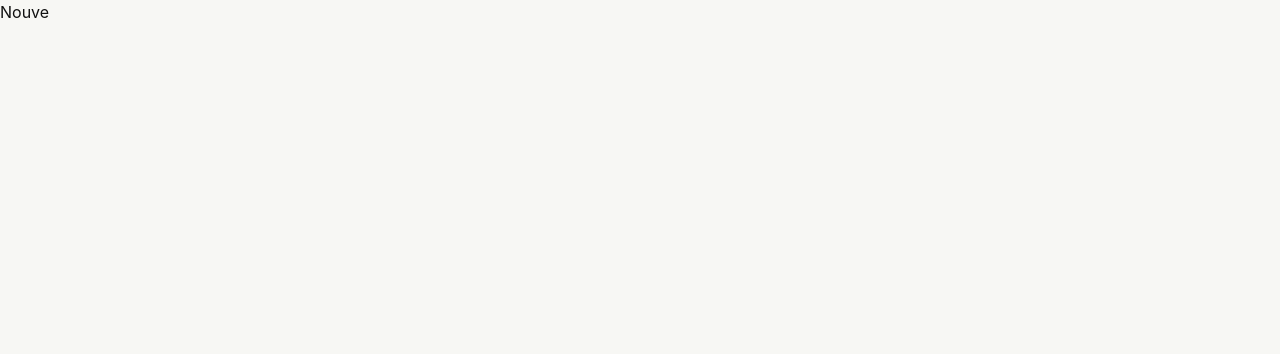
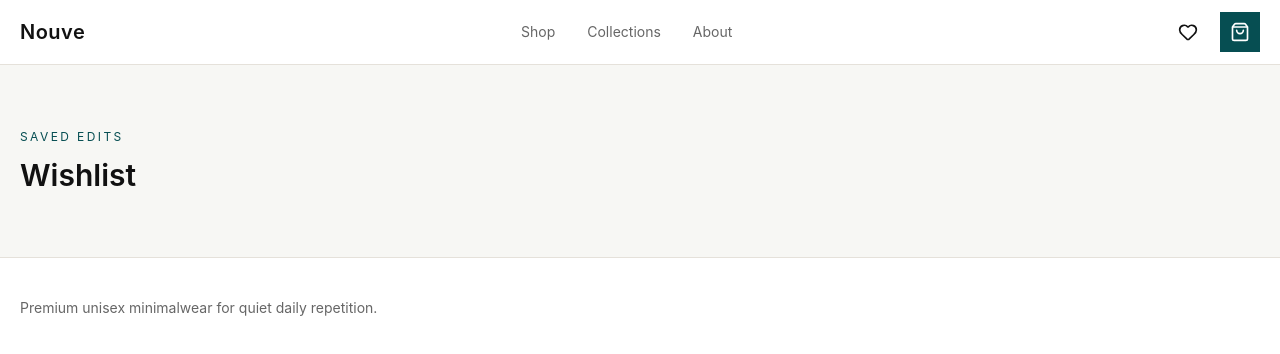
Before and after one commit to JJonyeok2/nouve, a React (Vite) app: page /wishlist in a window 1280 px wide. Shown: the top 354 px of the page. Built offline with nearby package versions, Linux system fonts and the light colour scheme.

Commit message:
feat: add routing and app layouts

```diff
--- a/src/app/App.tsx
+++ b/src/app/App.tsx
@@ -1,3 +1,8 @@
+import { RouterProvider } from 'react-router-dom';
+import { createAppRouter } from './router/routes';
+
+const router = createAppRouter();
+
 export function App() {
-  return <div>Nouve</div>;
+  return <RouterProvider router={router} />;
 }
--- a/src/app/main.tsx
+++ b/src/app/main.tsx
@@ -1,10 +1,13 @@
 import { StrictMode } from 'react';
 import { createRoot } from 'react-dom/client';
 import { App } from './App';
+import { AppProviders } from './providers/AppProviders';
 import '../styles/globals.css';
 
 createRoot(document.getElementById('root')!).render(
   <StrictMode>
-    <App />
+    <AppProviders>
+      <App />
+    </AppProviders>
   </StrictMode>,
 );
--- /dev/null
+++ b/src/app/providers/AppProviders.tsx
@@ -0,0 +1,22 @@
+import { QueryClient, QueryClientProvider } from '@tanstack/react-query';
+import type { ReactNode } from 'react';
+import { useState } from 'react';
+
+type AppProvidersProps = {
+  children: ReactNode;
+};
+
+export function AppProviders({ children }: AppProvidersProps) {
+  const [queryClient] = useState(
+    () =>
+      new QueryClient({
+        defaultOptions: {
+          queries: {
+            staleTime: 1000 * 60,
+          },
+        },
+      }),
+  );
+
+  return <QueryClientProvider client={queryClient}>{children}</QueryClientProvider>;
+}
--- /dev/null
+++ b/src/app/router/RoutePlaceholders.tsx
@@ -0,0 +1,23 @@
+export function PageHeading({ eyebrow, title }: { eyebrow?: string; title: string }) {
+  return (
+    <section className="mx-auto max-w-7xl px-5 py-16">
+      {eyebrow ? (
+        <p className="text-xs uppercase tracking-[0.2em] text-[var(--color-primary)]">
+          {eyebrow}
+        </p>
+      ) : null}
+      <h1 className="mt-3 text-3xl font-semibold">{title}</h1>
+    </section>
+  );
+}
+
+export function AdminHeading({ title }: { title: string }) {
+  return (
+    <section>
+      <p className="text-xs uppercase tracking-[0.2em] text-[var(--color-text-secondary)]">
+        Operations
+      </p>
+      <h1 className="mt-2 text-3xl font-semibold">{title}</h1>
+    </section>
+  );
+}
--- /dev/null
+++ b/src/app/router/routes.tsx
@@ -0,0 +1,40 @@
+import type { RouteObject } from 'react-router-dom';
+import { createBrowserRouter } from 'react-router-dom';
+import { AdminLayout } from '../../components/layout/AdminLayout';
+import { CustomerLayout } from '../../components/layout/CustomerLayout';
+import { AdminHeading, PageHeading } from './RoutePlaceholders';
+
+export const routes: RouteObject[] = [
+  {
+    element: <CustomerLayout />,
+    children: [
+      { element: <PageHeading eyebrow="Season edit" title="Home" />, path: '/' },
+      { element: <PageHeading eyebrow="Catalog" title="Products" />, path: '/products' },
+      {
+        element: <PageHeading eyebrow="Product detail" title="Product Detail" />,
+        path: '/products/:productId',
+      },
+      { element: <PageHeading eyebrow="Shopping bag" title="Cart" />, path: '/cart' },
+      { element: <PageHeading eyebrow="Secure mock flow" title="Checkout" />, path: '/checkout' },
+      {
+        element: <PageHeading eyebrow="Order complete" title="Order Complete" />,
+        path: '/order-complete',
+      },
+      { element: <PageHeading eyebrow="Saved edits" title="Wishlist" />, path: '/wishlist' },
+    ],
+  },
+  {
+    element: <AdminLayout />,
+    path: '/admin',
+    children: [
+      { element: <AdminHeading title="Dashboard" />, index: true },
+      { element: <AdminHeading title="Products" />, path: 'products' },
+      { element: <AdminHeading title="Orders" />, path: 'orders' },
+      { element: <AdminHeading title="Inventory" />, path: 'inventory' },
+    ],
+  },
+];
+
+export function createAppRouter() {
+  return createBrowserRouter(routes);
+}
--- /dev/null
+++ b/src/components/layout/AdminLayout.tsx
@@ -0,0 +1,47 @@
+import { BarChart3, Boxes, Package, ReceiptText } from 'lucide-react';
+import { NavLink, Outlet } from 'react-router-dom';
+
+const adminLinks = [
+  { icon: BarChart3, label: 'Dashboard', to: '/admin' },
+  { icon: Package, label: 'Products', to: '/admin/products' },
+  { icon: ReceiptText, label: 'Orders', to: '/admin/orders' },
+  { icon: Boxes, label: 'Inventory', to: '/admin/inventory' },
+];
+
+export function AdminLayout() {
+  return (
+    <div className="grid min-h-screen bg-[#f4f3ef] text-[var(--color-text-primary)] md:grid-cols-[240px_1fr]">
+      <aside className="border-r border-[var(--color-border)] bg-white">
+        <div className="border-b border-[var(--color-border)] px-5 py-5">
+          <p className="text-xs uppercase tracking-[0.2em] text-[var(--color-text-secondary)]">
+            Nouve
+          </p>
+          <p className="mt-1 text-lg font-semibold">Admin</p>
+        </div>
+        <nav aria-label="Admin navigation" className="grid gap-1 p-3">
+          {adminLinks.map(({ icon: Icon, label, to }) => (
+            <NavLink
+              className={({ isActive }) =>
+                [
+                  'flex items-center gap-3 px-3 py-2.5 text-sm transition',
+                  isActive
+                    ? 'bg-[var(--color-primary-soft)] text-[var(--color-primary)]'
+                    : 'text-[var(--color-text-secondary)] hover:bg-[#f6f4ef] hover:text-[var(--color-text-primary)]',
+                ].join(' ')
+              }
+              end={to === '/admin'}
+              key={label}
+              to={to}
+            >
+              <Icon aria-hidden="true" size={18} />
+              {label}
+            </NavLink>
+          ))}
+        </nav>
+      </aside>
+      <main className="min-w-0 p-5 md:p-8">
+        <Outlet />
+      </main>
+    </div>
+  );
+}
--- /dev/null
+++ b/src/components/layout/CustomerLayout.tsx
@@ -0,0 +1,61 @@
+import { Heart, ShoppingBag } from 'lucide-react';
+import { Link, NavLink, Outlet } from 'react-router-dom';
+
+const customerLinks = [
+  { label: 'Shop', to: '/products' },
+  { label: 'Collections', to: '/' },
+  { label: 'About', to: '/' },
+];
+
+export function CustomerLayout() {
+  return (
+    <div className="min-h-screen bg-[var(--color-page)] text-[var(--color-text-primary)]">
+      <header className="sticky top-0 z-10 border-b border-[var(--color-border)] bg-white/95 backdrop-blur">
+        <div className="mx-auto flex h-16 max-w-7xl items-center justify-between px-5">
+          <Link className="text-xl font-semibold tracking-wide" to="/">
+            Nouve
+          </Link>
+          <nav aria-label="Primary navigation" className="hidden items-center gap-8 md:flex">
+            {customerLinks.map((link) => (
+              <NavLink
+                className={({ isActive }) =>
+                  isActive
+                    ? 'text-sm font-medium text-[var(--color-primary)]'
+                    : 'text-sm text-[var(--color-text-secondary)] hover:text-[var(--color-text-primary)]'
+                }
+                key={link.label}
+                to={link.to}
+              >
+                {link.label}
+              </NavLink>
+            ))}
+          </nav>
+          <div className="flex items-center gap-3">
+            <Link
+              aria-label="Wishlist"
+              className="inline-flex h-10 w-10 items-center justify-center hover:bg-[var(--color-primary-soft)]"
+              to="/wishlist"
+            >
+              <Heart aria-hidden="true" size={20} />
+            </Link>
+            <Link
+              aria-label="Cart"
+              className="inline-flex h-10 w-10 items-center justify-center bg-[var(--color-primary)] text-white hover:bg-[var(--color-primary-hover)]"
+              to="/cart"
+            >
+              <ShoppingBag aria-hidden="true" size={20} />
+            </Link>
+          </div>
+        </div>
+      </header>
+      <main>
+        <Outlet />
+      </main>
+      <footer className="border-t border-[var(--color-border)] bg-white px-5 py-10">
+        <div className="mx-auto max-w-7xl text-sm text-[var(--color-text-secondary)]">
+          Premium unisex minimalwear for quiet daily repetition.
+        </div>
+      </footer>
+    </div>
+  );
+}
```
Also changed, not shown: 1 other file (tests, documents, lock files or other folders).
